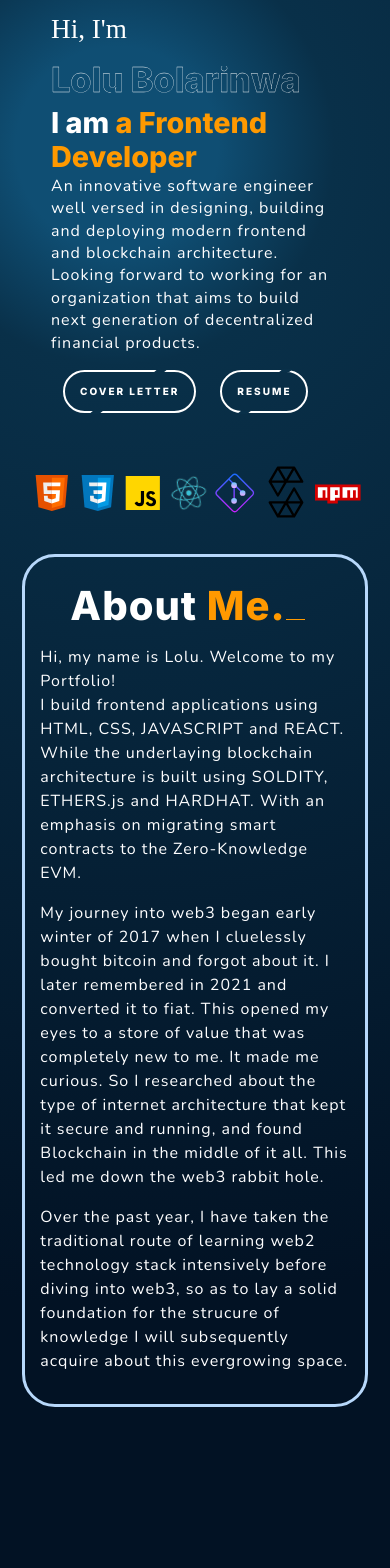
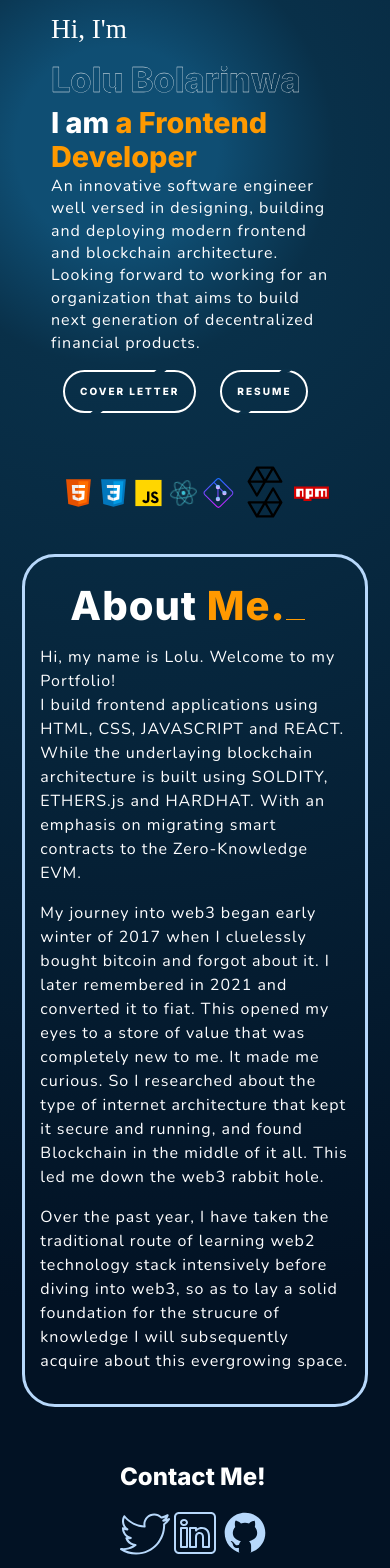
Before and after one commit to LoluBolarinwa/Portfolio-website, a React (Create React App) app: page / in a window 390 px wide. Shown: the part 103-1671 px from the top of the page. Built offline with nearby package versions, Linux system fonts and the light colour scheme; a web font is replaced by a local one.

Commit message:
added space between icon in tool stack

```diff
--- a/src/components/section1.jsx
+++ b/src/components/section1.jsx
@@ -42,7 +42,6 @@ function Section1() {
             </div>
 
         </section>
-
 
         <section className="section-2">
 
--- a/src/index.css
+++ b/src/index.css
@@ -225,9 +225,10 @@ background: linear-gradient(90deg, rgba(13,69,102,1) 0%, rgba(8,32,48,1) 70%); *
 
 
 /* Button Design start */
-.cv-btn{
+/* .cv-btn{ */
   /* position: relative; */
-}
+/* } */
+
 .cv-button{
   font-size: 1rem;
   margin: 0.5rem 20px ;
@@ -318,7 +319,7 @@ background: linear-gradient(90deg, rgba(13,69,102,1) 0%, rgba(8,32,48,1) 70%); *
 }
 
 .skill-tools{
-  /* display: flex; */
+  display: flex;
   width: 75%;
   /* margin-top:0rem; */
   /* margin: 0 auto ; */
@@ -329,9 +330,12 @@ background: linear-gradient(90deg, rgba(13,69,102,1) 0%, rgba(8,32,48,1) 70%); *
   display: flex;
   width: 75%;
   margin: 0 auto 2rem ;
+  justify-content: space-between;
+
   /* padding-top: 7rem; */
   /* width:2rem; */
   /* height:2rem; */
+  padding:0 2rem;
 }
 .solidity-icon:hover{
   fill: #ff9900;
@@ -792,4 +796,9 @@ h1{
   color: #ff9900;
 } */
 
+.socials-mobile{
+  visibility: visible;
+  /* all: unset; */
 }
+
+}
```
Also changed, not shown: src/components/section3.jsx (+0 -8 lines), src/CG797 Line & Dot Pattern Design.jpg (deleted), src/components/fnm/polygon-haikei.svg (deleted).
